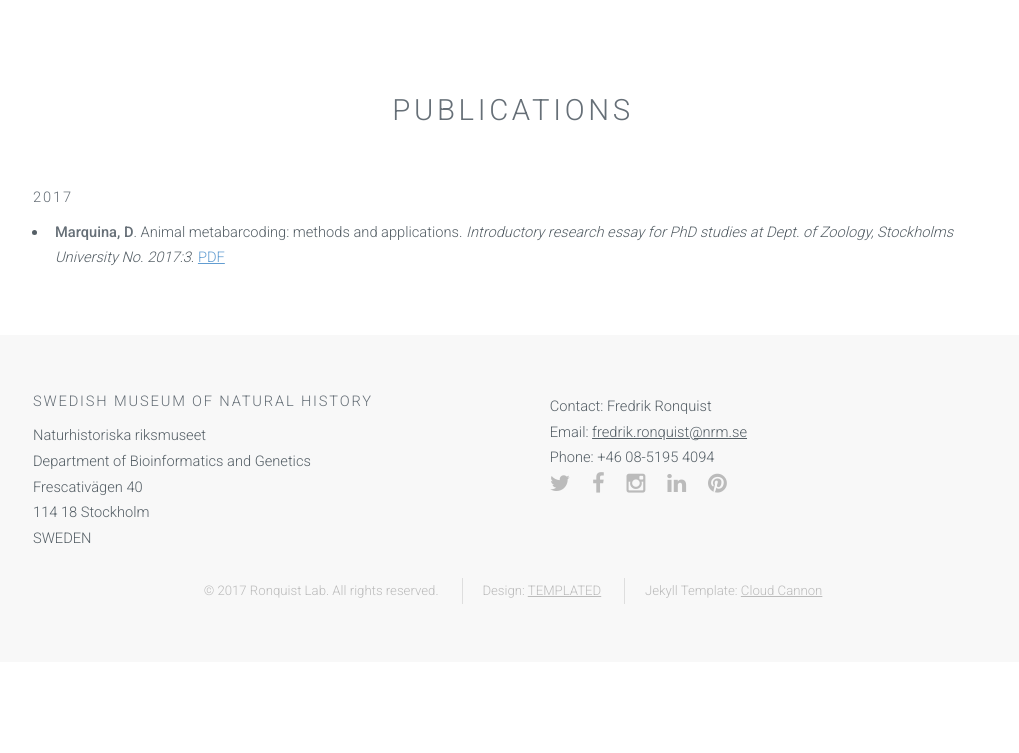
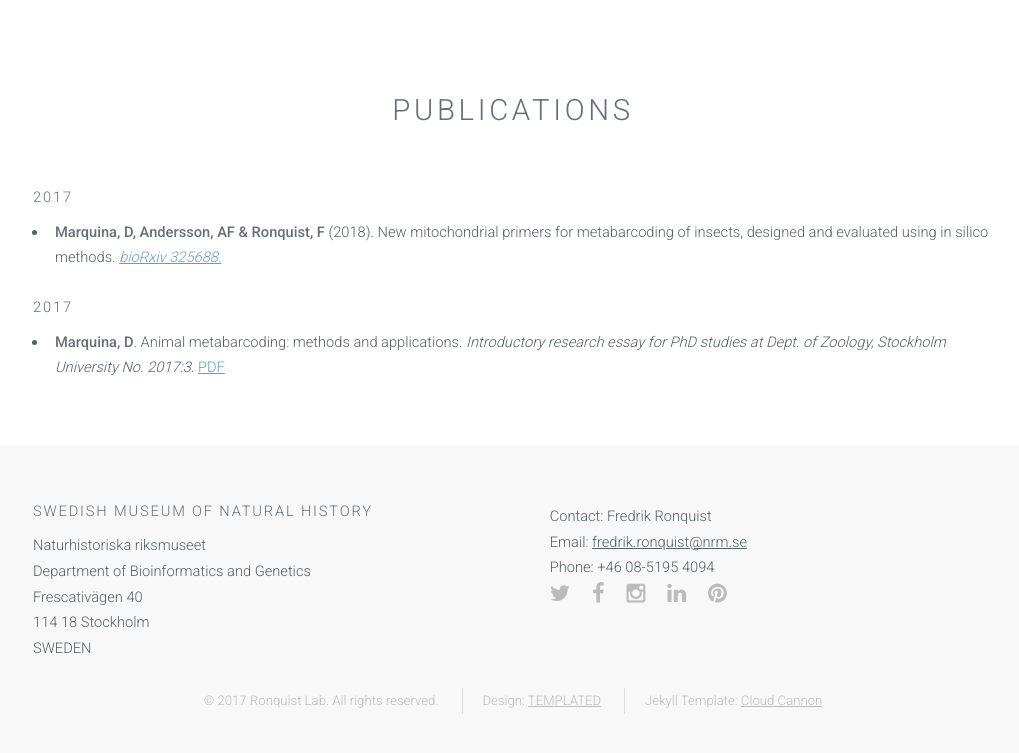
Before and after one commit to ronquistlab/ronquistlab.github.io, a Jekyll site: the page built from publications.html, in a window 1280 px wide and 1227 px high. Shown: the part 455-1208 px from the top of the window, without its empty margins (127-1146 px from the left). Built offline with Jekyll 4.4.1, drawn with Linux system fonts in a browser that asks for light colours.

Commit message:
Update publications.html

```diff
--- a/publications.html
+++ b/publications.html
@@ -11,7 +11,12 @@ layout: default
       <div class="container">
         <h1>2017</h1>
             <ul>
-                  <li><strong>Marquina, D</strong>. Animal metabarcoding: methods and applications. <em>Introductory research essay for PhD studies at Dept. of Zoology, Stockholms University No. 2017:3</em>. <a href="{{ site.baseurl }}/docs/Introductory_essay_Daniel.pdf">PDF</a></li>
+                  <li><strong>Marquina, D, Andersson, AF & Ronquist, F</strong> (2018). New mitochondrial primers for metabarcoding of insects, designed and evaluated using in silico methods. <a href="https://doi.org/10.1101/325688"><em>bioRxiv 325688.</em></a></li>
+            </ul>
+
+        <h1>2017</h1>
+            <ul>
+                  <li><strong>Marquina, D</strong>. Animal metabarcoding: methods and applications. <em>Introductory research essay for PhD studies at Dept. of Zoology, Stockholm University No. 2017:3</em>. <a href="{{ site.baseurl }}/docs/Introductory_essay_Daniel.pdf">PDF</a></li>
             </ul>
 
             <!--
```
